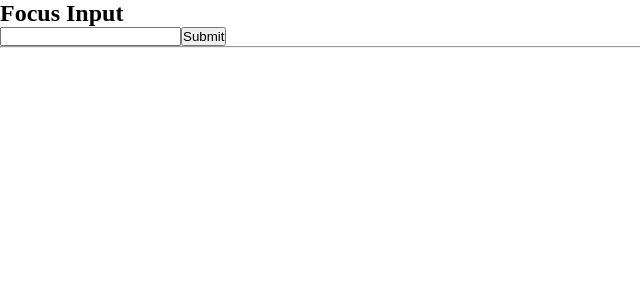
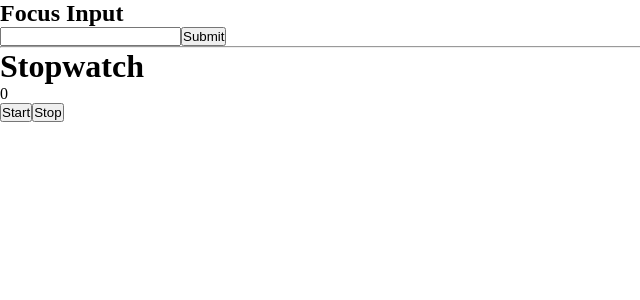
Before and after one commit to vivek-namdev/react-basics, a React (Vite) app: page / in a window 1280 px wide. Shown: the top 300 px of the page, without its empty margins (0-640 px from the left). Built offline with nearby package versions, Linux system fonts and the light colour scheme.

Commit message:
useRef Hook

```diff
--- a/src/Useref.jsx
+++ b/src/Useref.jsx
@@ -1,4 +1,4 @@
-import { useRef } from "react";
+import { useRef, useState } from "react";
 
 function Useref() {
     return (
@@ -30,11 +30,38 @@ function FocusInput() {
 
 
 function Stopwatch() {
+
+    const [currentCount, setCurrentCount] = useState(0);
+
+    const timer = useRef(null);
+
+    function startClock() {
+        let value = setInterval(() => {
+            setCurrentCount((count) => count+1);
+        }, 100);
+
+        timer.current = value;
+    }
+
+    function stopClock() {
+
+        console.log(timer);
+
+        clearInterval(timer.current);
+
+    }
+
     return (
         <div>
+            <h1>Stopwatch</h1>
 
+            {currentCount}
+            <br/>
+
+            <button onClick={startClock}>Start</button>
+            <button onClick={stopClock}>Stop</button>
         </div>
     )
 }
 
-export default Useref;;
+export default Useref;
```
